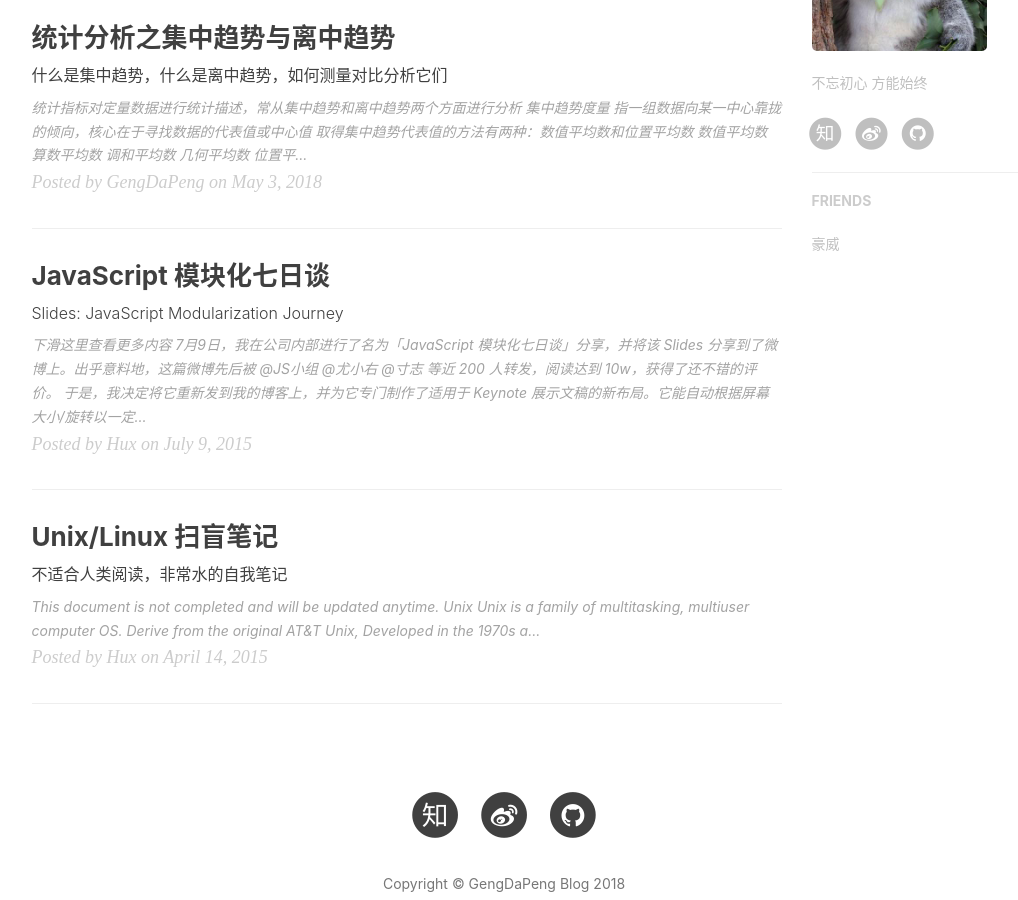
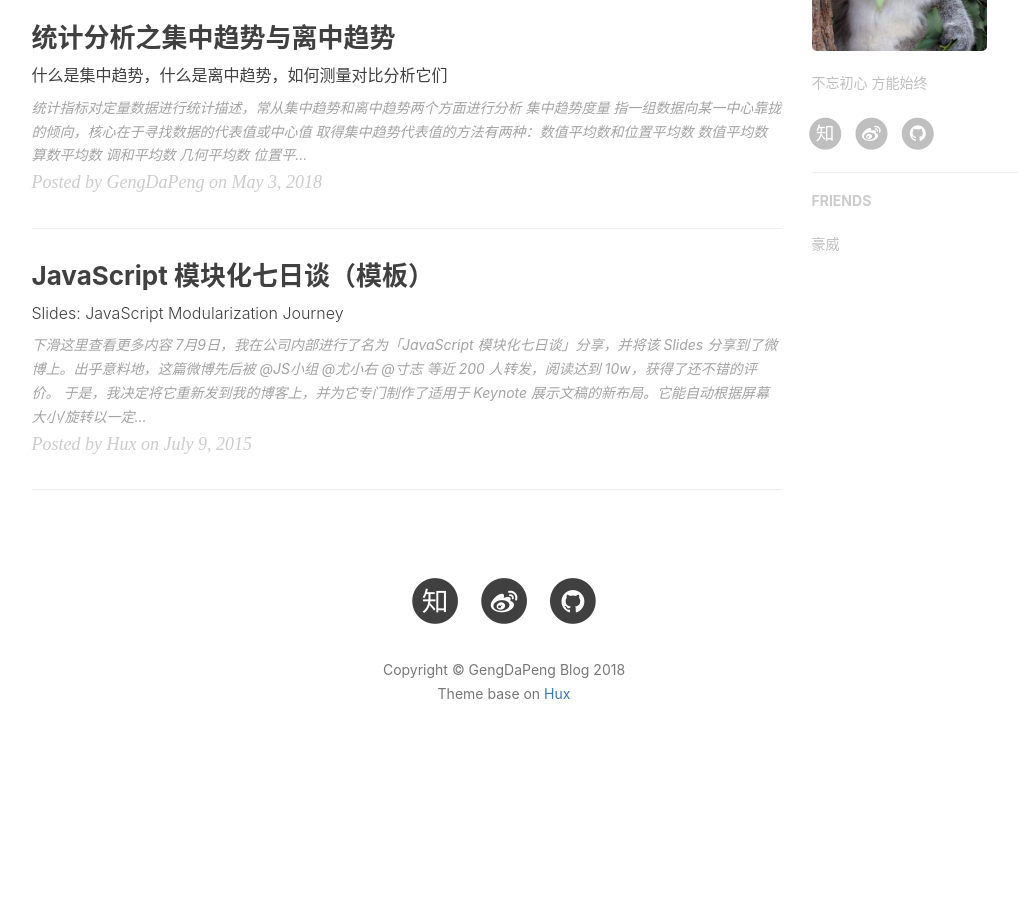
Before and after one commit to GengDaPeng/jekyll-blog, a Jekyll site: the page built from index.html, in a window 1280 px wide and 900 px high, scrolled down 708 px. Shown: the whole window, without its empty margins (136-1154 px from the left). Built offline with Jekyll 4.4.1, drawn with Linux system fonts in a browser that asks for light colours; nearby versions of some CDN libraries; the list of posts is cut into pages by our own code; comment, search, counter and statistics services are not loaded; after the commit the page ends 1506 px from its top, so only the background shows below that; some of the changed lines change nothing that is shown.

```diff
--- a/_posts/2015-04-14-unix-linux-note.markdown
+++ /dev/null
@@ -1,207 +0,0 @@
----
-layout:     post
-title:      "Unix/Linux 扫盲笔记"
-subtitle:   "不适合人类阅读，非常水的自我笔记"
-date:       2015-04-14
-author:     "Hux"
-header-img: "img/post-bg-unix-linux.jpg"
-header-mask: 0.3
-catalog: true
-tags:
-    - OS
-    - Unix
-    - Linux
----
-
-> This document is not completed and will be updated anytime.
-
-
-## Unix
-
-
-> Unix is a **family** of multitasking, multiuser computer OS.
-
-
-Derive from the original **AT&T Unix**, Developed in the 1970s at **Bell Labs** (贝尔实验室), initially intended for use inside the **Bell System**.
-
-- #### Bell Labs
-Bell 和 AT&A 在那时已经是一家了，可以看到那时的通信公司真是一线 IT 公司呢。
-**C 语言也是 Bell Labs 的产物**，从一开始就是为了用于 Unix 而设计出来的。所以 Unix （在 73 年用 C 重写）在高校流行后，C 语言也获得了广泛支持。
-
-
-
-AT&T licensed Unix to outside parties(第三方) from the late 1970s, leading to a variety of both **academic** (最有有名的 BSD ) and **commercial** (Microsoft Xenix, IBM AIX, SunOS Solaris)
-
-- #### Xenix
-微软 1979 年从 AT&A 授权来的 Unix OS，配合着 x86 成为当时最受欢迎的 Unix 发行版。后来 M$ 和 IBM 合作开发 OS/2 操作系统后放弃，后来最终转向 **Windows NT**。
-
-- #### BSD
-**Barkeley Software Distribution**, also called Berkeley Unix. Today the term "BSD" is used to refer to any of the BSD descendants(后代) which together form a branch of the family of Unix-like OS.(共同组成了一个分支)
-	- **BSD 最大的贡献是在 BSD 中率先增加了虚拟存储器和 Internet 协议**，其 TCP/IP(IPv4 only) 代码仍然在现代 OS 上使用（ Microsoft Windows and most of the foundation of Apple's OS X and iOS ）
-	- BSD 后来发展出了众多开源后代，包括 FreeBSD, OpenBSD, NetBSD 等等……很多闭源的 vendor Unix 也都从 BSD 衍生而来。
-
-- #### FreeBSD & Apple
-FreeBSD 不但是 Open Source BSD 中占有率最高的，还直接影响了 Apple Inc : NeXT Computer 的团队在 FreeBSD 上衍生出了 NeXTSTEP 操作系统，这货后来在 Apple 时期演化成了 **Darwin** ，这个“达尔文”居然还是个开源系统，而且是 the Core of **Mac OS X** and **iOS**.
-
-- #### NeXTSTEP
-An **object-oriented**, multitasking OS. Low-level C but High-level OC language and runtime the first time, combined with an **OO aplication layer** and including several "kits".
-大家都知道 NeXT 是 Steve Jobs 被 forced out of Apple 后和 a few of his coworkers 创办的，所以 **NeXTSTEP 绝对是证明 Jobs 实力的作品。**
-
-- #### Darwin
-[Darwin](https://en.wikipedia.org/wiki/Darwin_(operating_system)), the core set of components upon which Mac OS X and iOS based, mostly POSIX compatible, but has never, by itself, been certified as being compatible with any version of **POSIX**. (OS X, since Leopard, has been certified as compatible with the Single UNIX Specification version 3)
-**所以说 Mac OS X 算是很正统 Unix 的了**
-
-- #### POSIX
-可移植操作系统接口, Portable Operating System Interface, is a family of standards specified by the IEEE from maintaining compatibility between OS, defines the API along with Command Line Shells and utility interfaces, for software comaptibility with variants of Unix and other OS.
-	- Fully POSIX compliant:
-		- OS X
-		- QNX OS (BlackBerry)
-	- Mostly complicant:
-		- Linux
-		- OpenBSD/FreeBSD
-		- Darwin (Core of **iOS** & OS X)
-		- **Android**
-	- Complicant via compatibility feature （通过兼容功能实现兼容）
-		- Windows NT Kernel
-			- Windows Server 2000, 2003, 2008, 2008 R2, 2012
-		- Symbian OS (with PIPS)
-			- Symbian was a closed-source OS.
-
-
----
-
-## Unix-like
-
-> A Unix-like (sometimes referred to as UN*X or *nix) operating system is one that behaves in a manner similar to a Unix system, while not necessarily conforming to or being certified to any version of the **Single UNIX Specification**.
-
-There is no standard for defining the term.
-其实 Unix-like 是个相对模糊的概念：
-
-* 最狭义的 Unix 单指 Bell Labs's Unix
-* 稍广义的 Unix 指代所有 Licensed Unix, 即通过了 SUS 的 Unix-like ，比如 OS X
-* 最广义的 Unix 即所有 Unix-like 系统，无论它是否通过过任何 SUS，包括 Linux，BSD Family 等
-
-#### Single UNIX Specification
-The Single UNIX Specification (SUS) is the collective name of a family of standards for computer OS, compliance with which is required to **qualify for the name "Unix"**, like **POSIX**.
-
-#### Apple iOS
-iOS is a **Unix-like OS based on Darwin(BSD)** and OS X, which share some frameworks including Core Foundation, Founadtion and the Darwin foundation with OS X, but, Unix-like shell access is not avaliable for users and restricted for apps, **making iOS not fully Unix-compatible either.**
-
-The iOS kernal is **XNU**, the kernal of Darwin.
-
-#### XNU Kernel
-XNU, the acronym(首字母缩写) for ***X is Not Unix***, which is the **Computer OS Kernel** developed at Apple Inc since Dec 1996 for use in the Mac OS X and released as free open source software as part of Darwin.
-
-
----
-
-## Linux
-
-
-> Linux is a Unix-like and mostly POSIX-compliant computer OS.
-
-
-![Unix_timeline](http://upload.wikimedia.org/wikipedia/commons/thumb/c/cd/Unix_timeline.en.svg/800px-Unix_timeline.en.svg.png)
-
-
-#### Linux Kernel
-
-严格来讲，术语 Linux 只表示 [Linux Kernel](http://en.wikipedia.org/wiki/Linux_kernel) 操作系统内核本身，比如说 Android is Based on Linux (Kernel). Linus 编写的也只是这一部分，一个免费的 Unix-like Kernel，并不属于 GNU Project 的一部分。
-
-但通常把 Linux 作为 Linux Kernel 与大量配合使用的 GNU Project Software Kit (包括 Bash, Lib, Compiler, 以及后期的 GUI etc) 所组合成的 OS 的统称。（包括各类 Distribution 发行版）
-
-这类操作系统也被称为 **GNU/Linux**
-
-
-#### GNU Project
-
-The GNU Project is a **free software, mass collaboration** project, which based on the following freedom rights:
-
-* Users are free to run the software, share (copy, distribute), study and modify it.
-* GNU software guarantees these freedom-rights legally (via its license).
-* So it is not only FREE but, more important, FREEDOM.
-
-In order to ensure that the *entire* software of a computer grants its users all freedom rights (use, share, study, modify), even the most fundamental and important part, **the operating system**, needed to be written.
-
-This OS is decided to called **GNU (a recursive acronym meaning "GNU is not Unix")**. By 1992, the GNU Project had completed all of the major OS components except for their kernel, *GNU Hurd*.
-
-With the release of the third-party **Linux Kernel**, started independently by *Linus Torvalds* in 1991 and released under the GPLv0.12 in 1992, for the first time it was possible to run an OS **composed completely of free software**.
-
-Though the Linux kernel is not part of the GNU project, it was developed using GCC and other GNU programming tools and was released as free software under the GPL.
-
-Anyway, there eventually comes to the **GNU/Linux**
-
-
-* **GPL**: GNU General Public License
-* **GCC**: GNU Compiler Collection
-
-其他与 GPL 相关的自由/开源软件公共许可证：
-
-* [Mozilla Public License](http://en.wikipedia.org/wiki/Mozilla_Public_License)
-* [MIT License](http://en.wikipedia.org/wiki/MIT_License)
-* [BSD Public License](http://en.wikipedia.org/wiki/BSD_licenses)
-	* GPL 强制后续版本必须是自由软件，而 BSD 的后续可以选择继续开源或者封闭
-* [Apache License](http://en.wikipedia.org/wiki/Apache_License)
-
-
-![Public License](/img/in-post/open-source-license.png)
-
-#### Android
-
-Android is a mobile OS based on **Linux Kernel**, so it's definitely **Unix-like**.
-
-**Linux is under GPL so Android has to be open source**.
-Android's source code is released by Google under open source licenses, although most Android devices ultimately ship with a combination of open source and proprietary software, including proprietary software developed and licensed by Google *(GMS are all proprietary)*
-
-#### Android Kernel
-
-Android's kernel is based on one of the Linux kernel's long-term support (LTS) branches.
-
-**Android's variant of the Linux kernel** has further architectural changes that are implemented by Google outside the typical Linux kernel development cycle, and, certain features that Google contributed back to the Linux kernel. Google maintains a public code repo that contains their experimental work to re-base Android off the latest stable Linux versions.
-
-Android Kernel 大概是 Linux Kernel 最得意的分支了，Android 也是 Linux 最流行的发行版。不过，也有一些 Google 工程师认为 Android is not Linux in the traditional Unix-like Linux distribution sense. 总之这类东西就算有各种协议也还是很难说清楚，在我理解里 Android Kernel 大概就是 fork Linux Kernel 之后改动和定制比较深的例子。
-
-
-#### Android ROM
-
-既然提到 Android 就不得不提提 Android ROM
-
-ROM 的本义实际上是只读内存：
-
-**Read-only memory** (ROM) is a class of storage medium used in computers and other electronic devices. Data stored in ROM can only be modified slowly, with difficulty, or not at all, so it is **mainly used to distribute firmware (固件)** (software that is very closely tied to specific hardware, and unlikely to need frequent updates).
-
-ROM 在发展的过程中不断进化，从只读演变成了可编程可擦除，并最终演化成了 Flash
-
-* PROM (Programmable read-only memory)
-* EPROM (Erasable programmable read-only memory)
-* EEPROM (Electrically erasable programmable read-only memory)
-	* Flash memory (闪存)
-
-Flash 的出现是历史性的，它不但可以作为 ROM 使用，又因其极高的读写速度和稳定性，先后发展成为U盘（USB flash drives）、移动设备主要内置存储，和虐机械硬盘几条街的固态硬盘（SSD），可以说这货基本统一了高端存储市场的技术规格。
-
-所以我们平时习惯说的 ROM 其实还是来源于老单片机时代，那时的 ROM 真的是写了就很难（需要上电复位）、甚至无法修改，所以那时往 ROM 里烧下去的程序就被称作 firmware ，固件。久而久之，虽然技术发展了，固件仍然指代那些不常需要更新的软件，而 ROM 这个词也就这么沿用下来了。
-
-所以在 wiki 里是没有 Android ROM 这个词条的，只有 [List of custom Android firmwares](http://en.wikipedia.org/wiki/List_of_custom_Android_firmwares)
-
-> A custom firmware, also known as a custom ROM, ROM, or custom OS, is an aftermarket distribution of the Android operating system. They are based on the Android Open Source Project (AOSP), hence most are open-sourced releases, unlike proprietary modifications by device manufacturers.
-
-各类 Android ROM 在 Android 词类下也都是属于 **Forks and distributions** 一类的。
-
-所以我说，其实各类 Android ROM 也好，fork Android 之流的 YunOS、FireOS 也好，改了多少东西，碰到多深的 codebase ……**其实 ROM 和 Distribution OS 的界限是很模糊的**，为什么 Android 就不可以是移动时代的 Linux ，为什么 Devlik/ART 就不能是移动时代的 GCC 呢？
-
-#### Chrome OS
-
-Chrome OS is an operating system based on the **Linux kernel** and designed by Google to work with web applications and installed applications.
-
-虽然目前只是个 Web Thin Client OS ，但是 RoadMap 非常酷……
-
-* **Chrome Packaged Application** (Support working offline and installed)
-* **Android App Runtime** (run Android applications natively...fxxking awesome)
-
-平复一下激动的心情，还是回到正题来：
-
-#### Chromium OS
-
-Chrome OS is based on Chromium OS, which is the open-source development version of Chrome OS, which is a **Linux distribution** designed by Google.
-
-For Detail, Chromium OS based on [Gentoo Linux](http://en.wikipedia.org/wiki/Gentoo_Linux), emm...
--- a/_posts/2015-07-09-js-module-7day.markdown
+++ b/_posts/2015-07-09-js-module-7day.markdown
@@ -1,6 +1,6 @@
 ---
 layout:     keynote
-title:      "JavaScript 模块化七日谈"
+title:      "JavaScript 模块化七日谈（模板）"
 subtitle:   "Slides: JavaScript Modularization Journey"
 iframe:     "//huangxuan.me/js-module-7day/"
 date:       2015-07-09
```
Also changed, not shown: _posts/2018-05-08-kaggle_titanic.md (+1 -15 lines).
